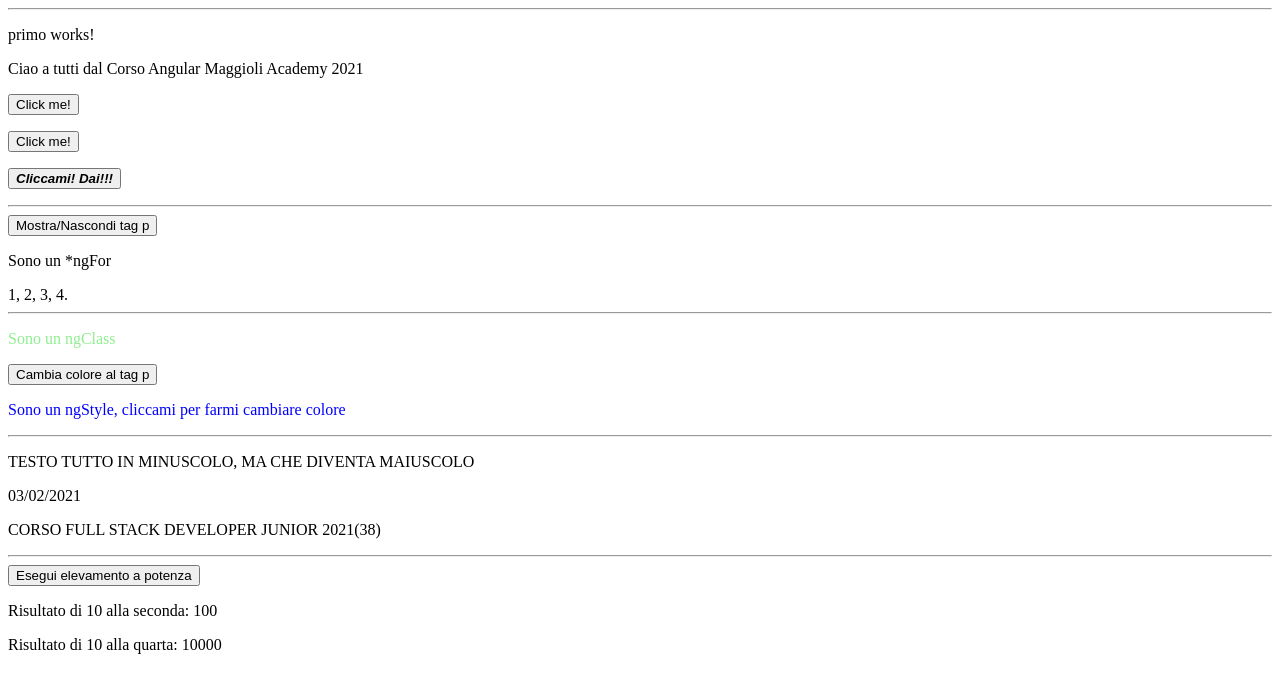
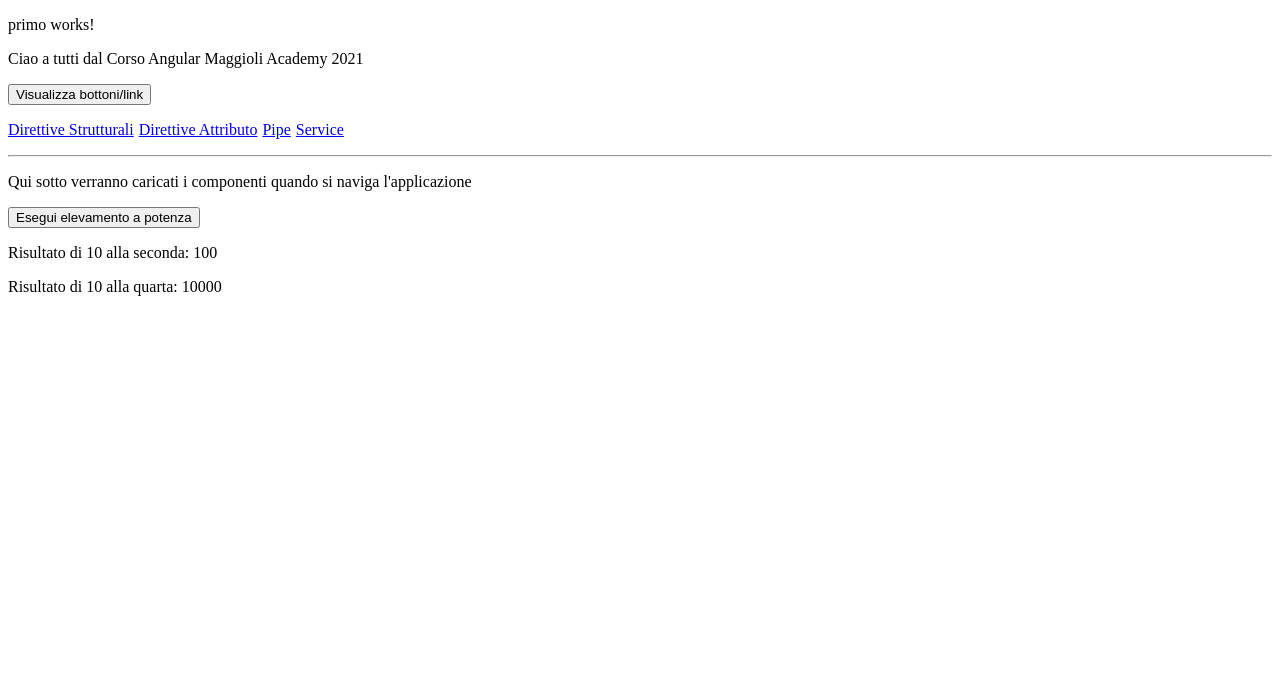
Before and after one commit to MooDySmiles/corso-full-stack-developer-2021, an Angular app: page /service in a window 1280 px wide. Shown: the top 692 px of the page. Built offline with nearby package versions, Linux system fonts and the light colour scheme.

Commit message:
Aggiunge navigazione dell'applicazione

```diff
--- a/src/app/app.component.html
+++ b/src/app/app.component.html
@@ -1,9 +1,32 @@
-<!-- inserire qui tag di primo.component -->
 <app-primo
   [courseName]="title"
   (primoOutput)="onPrimoOutput($event)"
 ></app-primo>
 
+<button (click)="onCambiaMetodoLink()">Visualizza bottoni/link</button>
+
+<p *ngIf="showButtonLink">
+  <button routerLink="/direttive-strutturali">Direttive Strutturali</button>
+  <button routerLink="/direttive-attributo">Direttive Attributo</button>
+  <button routerLink="/pipe">Pipe</button>
+  <button routerLink="service">Service</button>
+</p>
+
+<p class="links" *ngIf="!showButtonLink">
+  <a routerLink="/direttive-strutturali">Direttive Strutturali</a>
+  <a routerLink="/direttive-attributo">Direttive Attributo</a>
+  <a routerLink="/pipe">Pipe</a>
+  <a routerLink="/service">Service</a>
+</p>
+
+<hr>
+
+<p>Qui sotto verranno caricati i componenti quando si naviga l'applicazione</p>
+
+<router-outlet></router-outlet>
+
+<!-- Tutti i componenti sotto adesso sono delle pagine a se stanti -->
+<!--
 <p>
   <app-button (eventEmitter)="onButtonEventEmitter($event)"></app-button>
 </p>
@@ -33,4 +56,4 @@
 
 <hr>
 
-<app-service-component></app-service-component>
+<app-service-component></app-service-component> -->
--- a/src/app/app.component.scss
+++ b/src/app/app.component.scss
@@ -0,0 +1,3 @@
+.links a {
+  margin-right: 5px;
+}
--- a/src/app/app.component.ts
+++ b/src/app/app.component.ts
@@ -10,6 +10,12 @@ export class AppComponent {
 
   today = new Date();
 
+  showButtonLink = false;
+
+  onCambiaMetodoLink() {
+    this.showButtonLink = !this.showButtonLink;
+  }
+
   onPrimoOutput(event: number) {
     console.warn(event);
   }
--- /dev/null
+++ b/src/app/page-not-found/page-not-found.component.html
@@ -0,0 +1,2 @@
+<h1 style="color: red;">404</h1>
+<h2>This is not the web page you are looking for.</h2>
--- /dev/null
+++ b/src/app/page-not-found/page-not-found.component.ts
@@ -0,0 +1,15 @@
+import { Component, OnInit } from '@angular/core';
+
+@Component({
+  selector: 'app-page-not-found',
+  templateUrl: './page-not-found.component.html',
+  styleUrls: ['./page-not-found.component.scss']
+})
+export class PageNotFoundComponent implements OnInit {
+
+  constructor() { }
+
+  ngOnInit(): void {
+  }
+
+}
--- a/src/app/primo/primo.component.html
+++ b/src/app/primo/primo.component.html
@@ -1,3 +1,2 @@
-<hr>
 <p>primo works!</p>
 <p>Ciao a tutti dal {{ courseName }}</p>
```
Also changed, not shown: src/app/app.module.ts (+32 -1 lines), src/app/page-not-found/page-not-found.component.scss (added), 1 other file (tests, documents, lock files or other folders).
